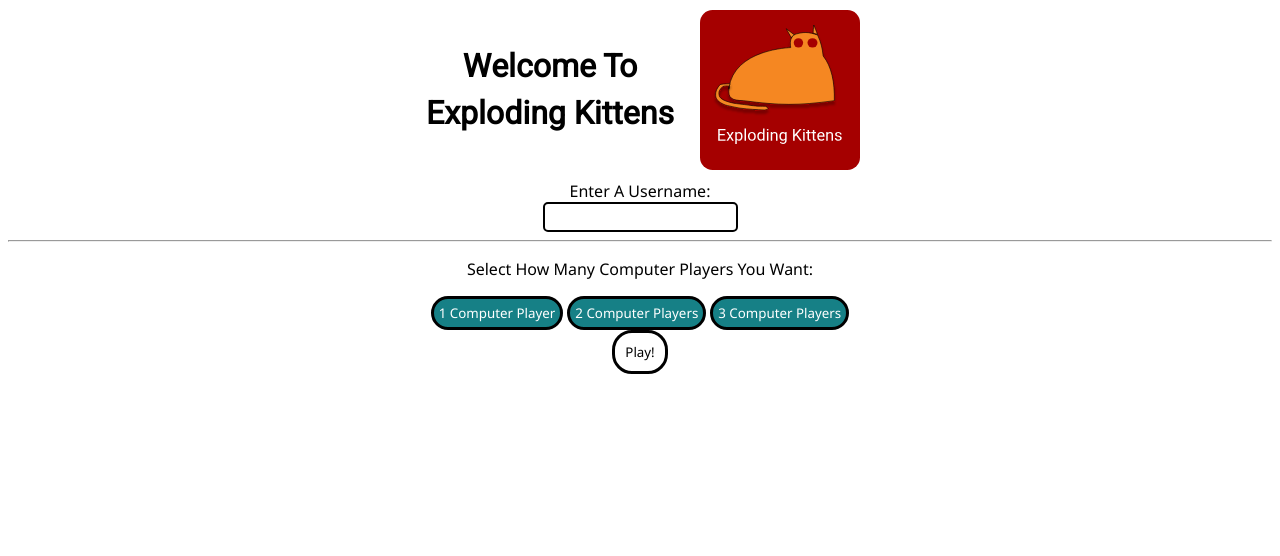
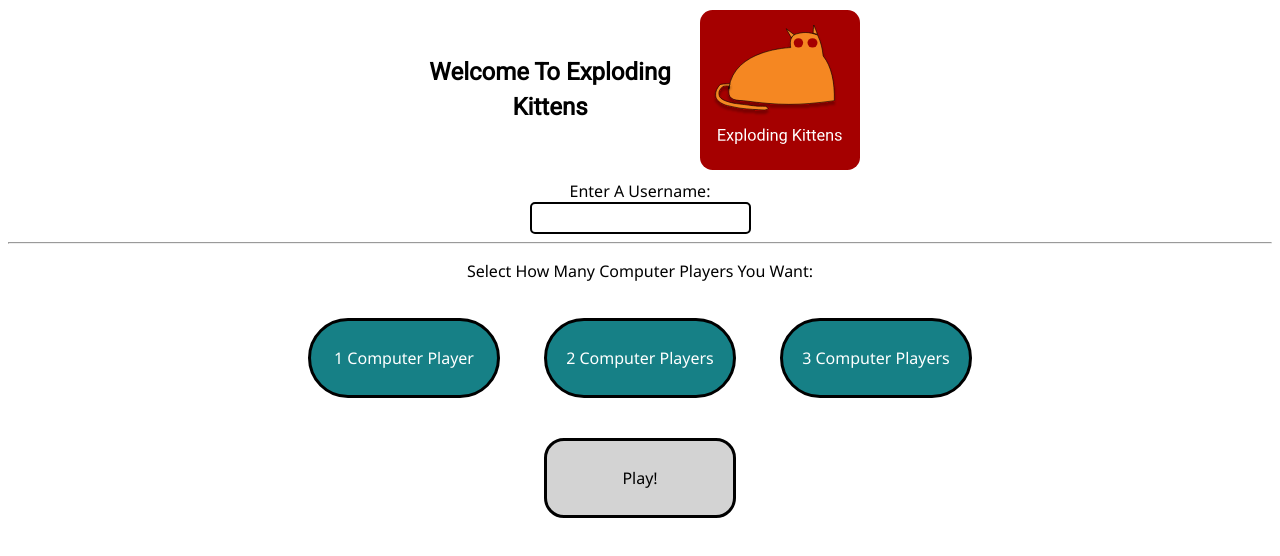
Before and after one commit to NERBLER09/Exploding-Kittens-In-Electron, a Svelte app in the folder svelte-rewrite/: page / in a window 1280 px wide. Shown: the top 556 px of the page. Built offline with nearby package versions, Linux system fonts and the light colour scheme.

Commit message:
Add code to make items scale to the screen size

```diff
--- a/svelte-rewrite/public/global.css
+++ b/svelte-rewrite/public/global.css
@@ -8,6 +8,7 @@
         --box-shadow-color: white;
         --scrollbar-background: #282c34;
         --button-highlight: #3f545f;
+        --disabled-bg-color: hsl(200, 19%, 78%);
     }
 }
 
@@ -19,14 +20,11 @@
         --box-shadow-color: grey;
         --scrollbar-background: lightgrey;
         --button-highlight: white;
+        --disabled-bg-color: lightgrey;
     }
 }
 
 body {
-  -webkit-user-select: none;
-  -khtml-user-select: none;
-  -moz-user-select: none;
-  -o-user-select: none;
   user-select: none;
   background-color: var(--background-color);
   color: var(--font-color);
@@ -34,10 +32,12 @@
 
 h1, h2, h3, h4, h5, h6 {
   font-family: 'Heebo', sans-serif;
+  font-size: 3vh;
 }
 
 p, label {
   font-family: 'Noto Sans', sans-serif;
+  font-size: 2vh;
 }
 
 button {
@@ -51,6 +51,14 @@
   text-align: center;
 
   font-family: "Noto Sans", sans-serif;
+  font-size: 2vh;
+
+  height: 10vh;
+  width: 15vw;
+  min-width: 100px;
+  min-height: 25px;
+  max-width: 300px;
+  max-height: 150px;
 }
 
 button:not(:disabled) {
@@ -58,6 +66,10 @@
 }
 
 button:focus { outline: none; }
+
+button:disabled {
+  background-color: var(--disabled-bg-color);
+}
 
 ::-webkit-scrollbar {
     width: 6px;
@@ -86,7 +98,7 @@
   color: var(--font-color);
   border: var(--border-color) 2px solid;
   border-radius: 5px;
-  font-size: 14px;
+  font-size: 2vh;
 }
 
 input[type="text"]::placeholder {
--- a/svelte-rewrite/src/components/MessageBoxes/MessageBox.svelte
+++ b/svelte-rewrite/src/components/MessageBoxes/MessageBox.svelte
@@ -20,7 +20,9 @@
         {#if $showSeeTheFutureMessageBox }
             <SeeTheFutureMessageBox/>
         {/if}
-        <button on:click="{closeMessageBox}">{$closeButtonText}</button>
+        <div class="close-button-container">
+            <button on:click="{closeMessageBox}">{$closeButtonText}</button>
+        </div>
     </div>
 {/if}
 
@@ -32,8 +34,23 @@
         transform: translate(-50%, -50%);
 
         background: var(--background-color);
-        border: var(--border-color) 5px dashed;
+        border: var(--border-color) 1vh dashed;
 
         padding: 20px;
     }
+
+    .close-button-container {
+        display: flex;
+        align-items: center;
+        justify-content: center;
+    }
+
+    .close-button-container button {
+        width: 100%;
+        max-width: none !important;
+    }
+
+    button {
+        margin: 10px;
+    }
 </style>
--- a/svelte-rewrite/src/pages/TitleScreen.svelte
+++ b/svelte-rewrite/src/pages/TitleScreen.svelte
@@ -106,24 +106,18 @@
         border-radius: 100px;
         background-color: #168086;
         color: white;
-        padding: 5px;
-        transition: padding 200ms;
+        transition: scale 200ms;
         transition-timing-function: ease-in;
     }
     .com-player-selection.selected {
         background-color: #0aa1c3;
-        padding: 10px;
+        scale: 1.1;
     }
 
-    /* input[type="text"] {
-        padding: 5px;
-        border-radius: 20px;
-        min-width: 200px;
-        width: 20vw;
-        max-width: 500px;
-    }
- */
     button:not(:disabled) {
         cursor: pointer;
     }
+    button {
+        margin: 20px;
+    }
 </style>
```
